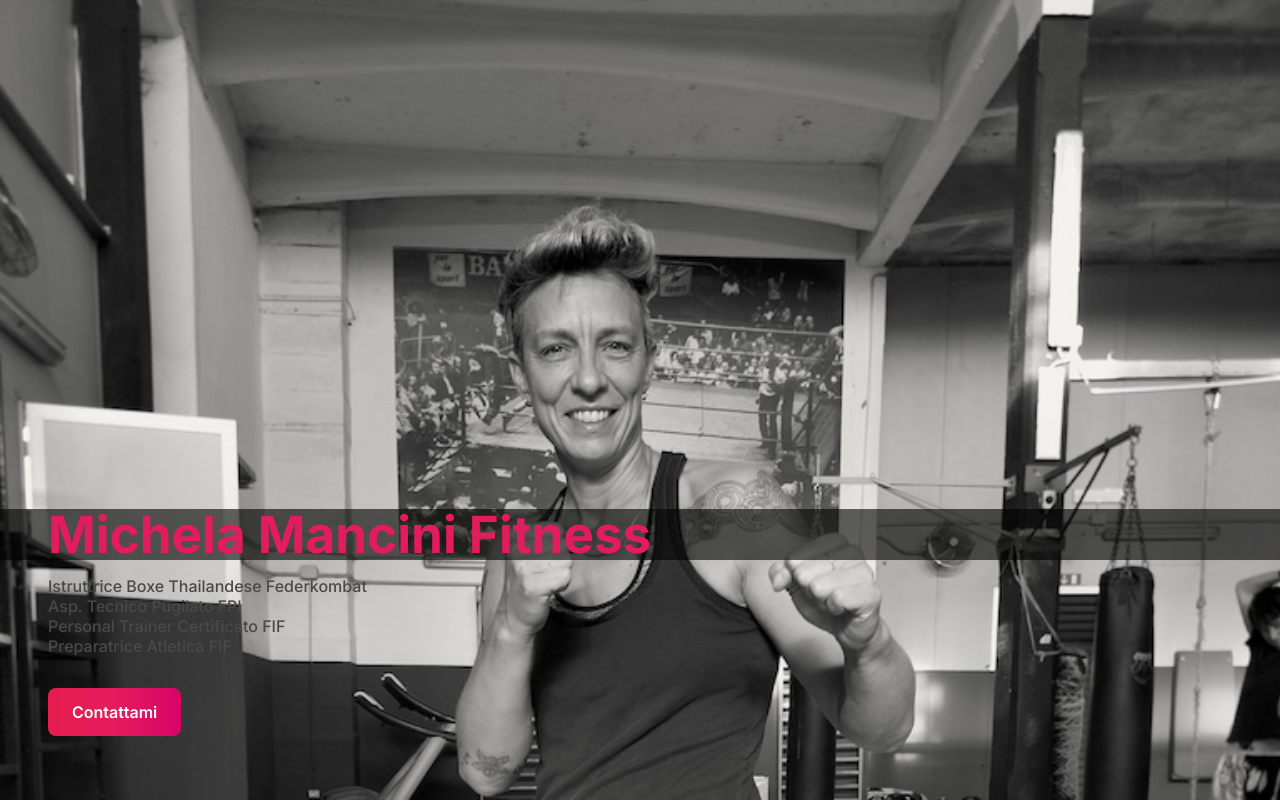
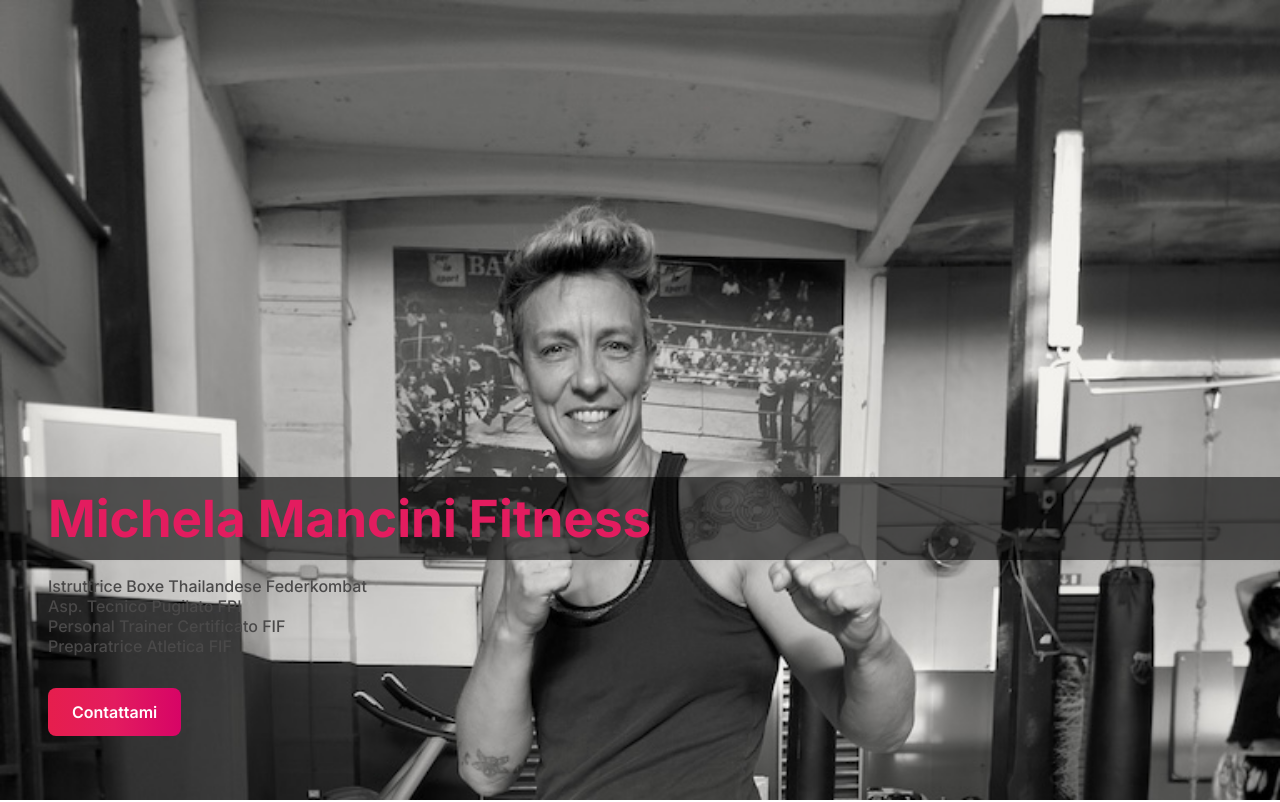
Before and after one commit to anadamastor/mic-fit, a Next.js app: page / in a window 1280 px wide. Shown: the top 802 px of the page. Built offline with nearby package versions, Linux system fonts and the light colour scheme.

Commit message:
changes name padding

```diff
--- a/src/app/page.module.css
+++ b/src/app/page.module.css
@@ -19,6 +19,8 @@
   box-shadow: rgba(0, 0, 0, 0.02) 0 1px 3px 0;
   line-height: 1;
   padding-left: 3rem;
+  padding-top: 1rem;
+  padding-bottom: 1rem;
 }
 
 .details {
```
